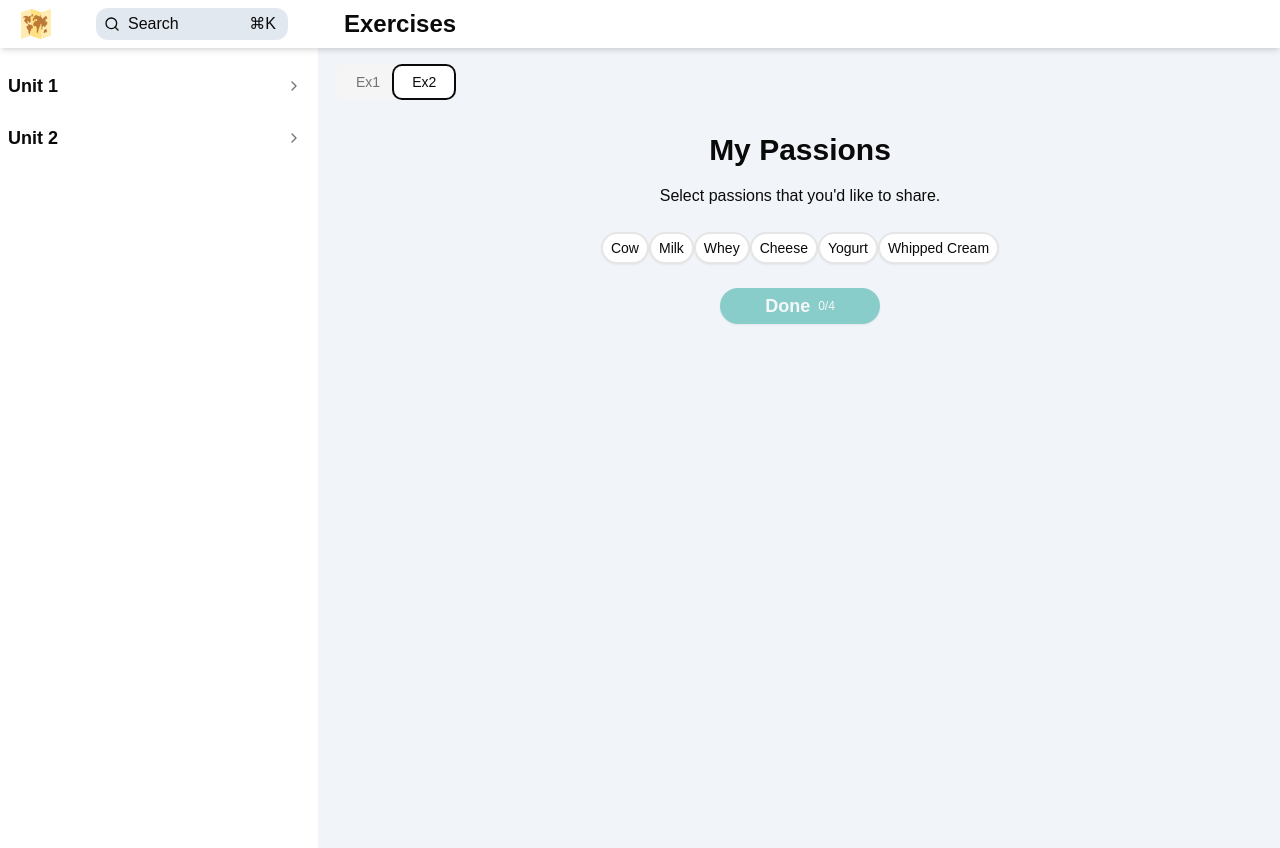
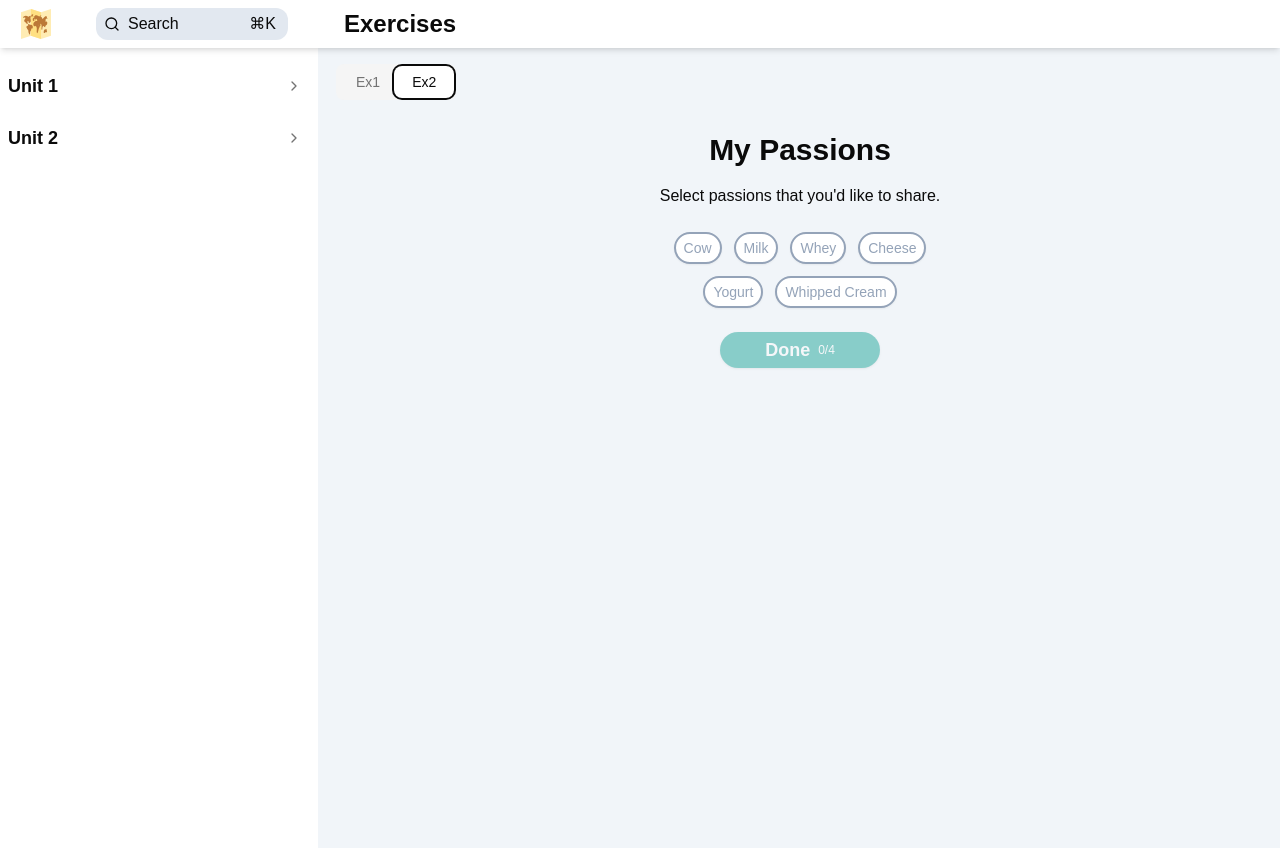
Before and after one commit to UdonShabu/feat-me-hard, a Next.js app: page /exercises/form in a window 1280 px wide. Both pictures are taken after a click on the tab "Ex2". Built offline with nearby package versions, Linux system fonts and the light colour scheme.

Commit message:
sol: Multiple selection

```diff
--- a/src/app/exercises/form/_ex/FormEx2.tsx
+++ b/src/app/exercises/form/_ex/FormEx2.tsx
@@ -20,8 +20,9 @@ export default function FormEx2() {
     if (selectedPassions.includes(nextPassion)) {
       newPassions = selectedPassions.filter((p) => p !== nextPassion);
     } else {
-      // 🎯 Target: Handle multiple selections with active color
-      // 🧀 Here
+      newPassions = disabledPassions
+        ? [...selectedPassions]
+        : [...selectedPassions, nextPassion];
     }
     setSelectedPassions(newPassions);
   };
@@ -31,16 +32,16 @@ export default function FormEx2() {
       <h1 className="text-3xl font-bold mb-4">My Passions</h1>
       <p className="mb-6 ">Select passions that you'd like to share.</p>
 
-      {/* 🧀 Here */}
-      <ul className="flex  mb-6 justify-center">
+      <ul className="flex w-[300px] gap-3 flex-wrap mb-6 justify-center">
         {passions.map((passion) => (
           <li key={passion}>
             <Button
               variant="outline"
               className={cn(
-                "border-2 px-2 rounded-full w-fit h-8"
-                // 🧀 Here
-                // : "border-slate-400 text-slate-400 hover:text-slate-400"
+                "border-2 px-2 rounded-full w-fit h-8",
+                selectedPassions.includes(passion)
+                  ? "border-secondary text-secondary hover:text-primary"
+                  : "border-slate-400 text-slate-400 hover:text-slate-400"
               )}
               onClick={() => handleClick(passion)}
             >
```
